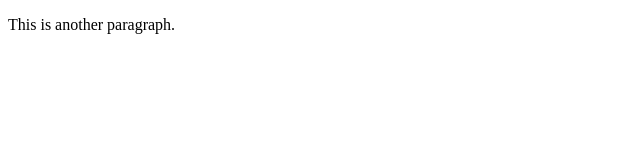
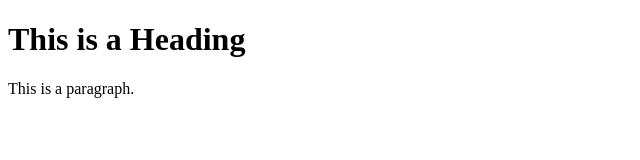
Before and after one commit to EmperorOlashinbo/learning-git, a plain HTML site: page index.html in a window 1280 px wide. Shown: the whole page, without its empty margins (0-640 px from the left). Drawn offline with Linux system fonts and the light colour scheme.

Commit message:
Update index.html

```diff
--- a/index.html
+++ b/index.html
@@ -4,6 +4,7 @@
 <title>Page Title</title>
 </head>
 <body>
-  <p>This is another paragraph.</p>
+  <h1>This is a Heading</h1>
+  <p>This is a paragraph.</p>
 </body>
 </html>
```
